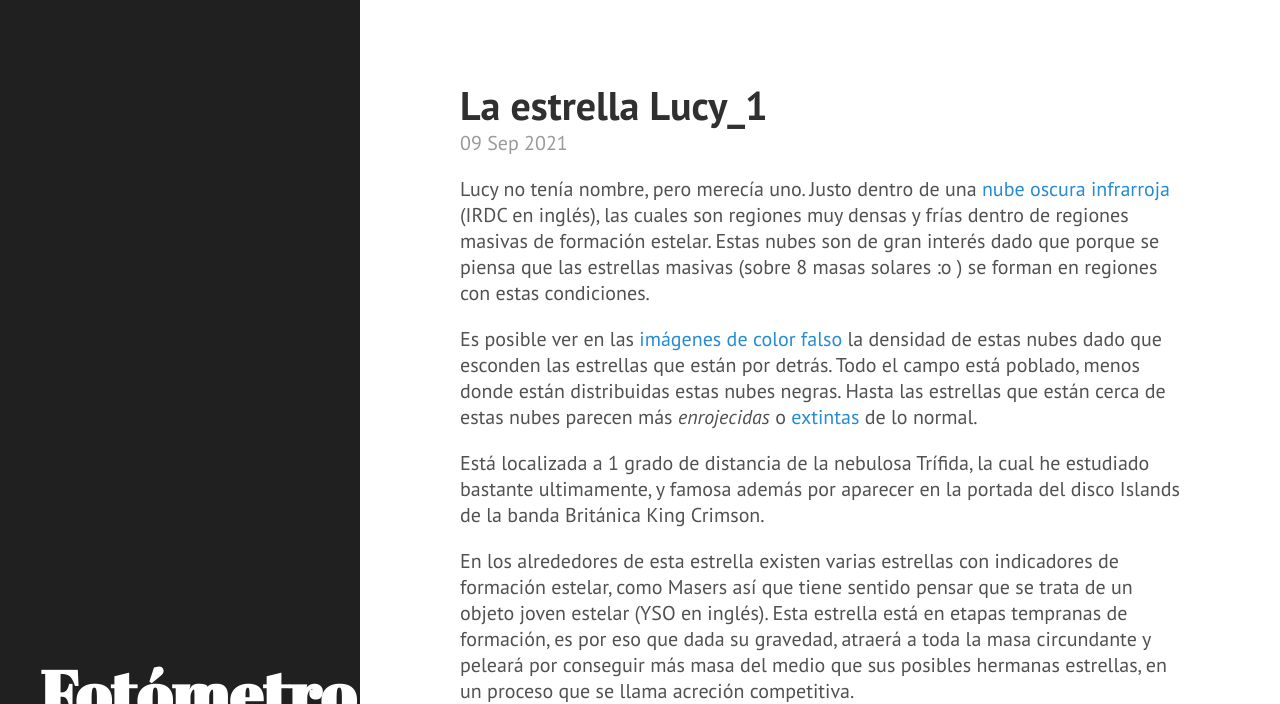
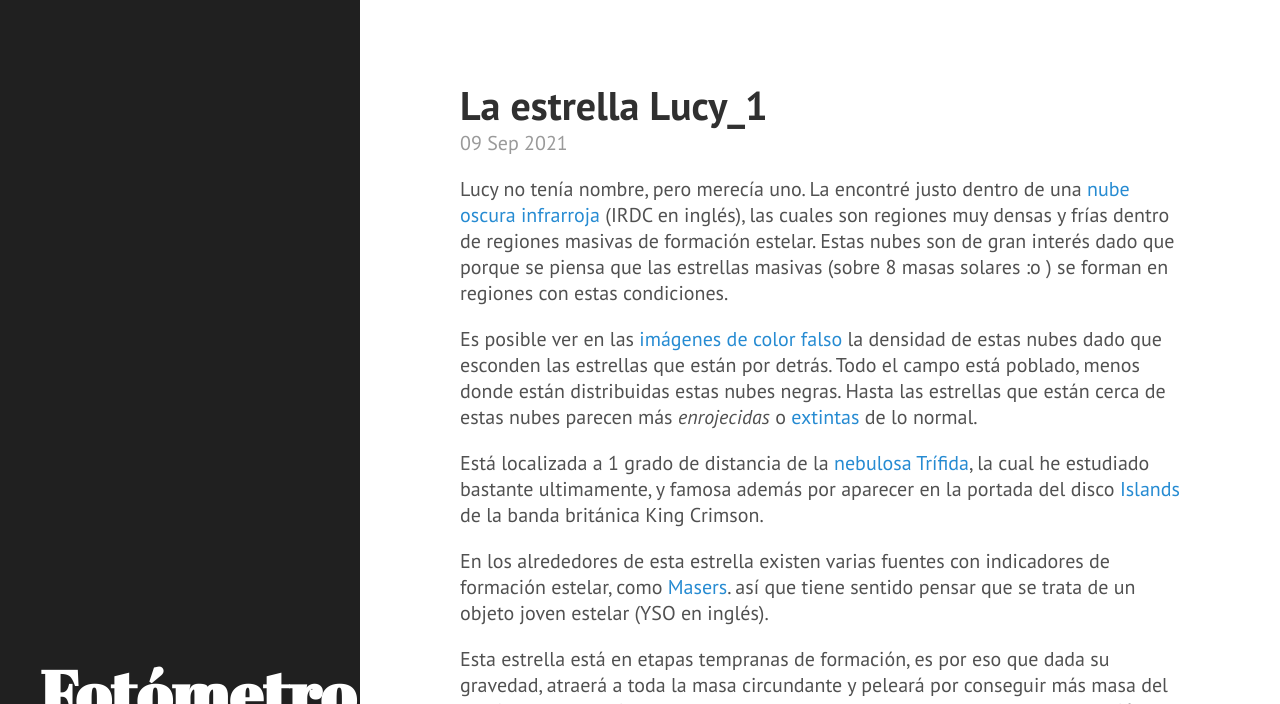
Before and after one commit to nicomedinap/nicomedinap.github.io, a Jekyll site: the page built from estrellas/_posts/2021-09-09-LucyLaEstrella.md, in a window 1280 px wide and 1400 px high, cut to the strip 0-704 px from the top of the window. Built offline with Jekyll 4.4.1, drawn with Linux system fonts in a browser that asks for light colours; formulas are drawn with MathJax 3; a script that is not in the unit is left out; some of the changed lines change nothing that is shown; some of the changed text lies outside the part shown.

Commit message:
Update 2021-09-09-LucyLaEstrella.md

```diff
--- a/estrellas/_posts/2021-09-09-LucyLaEstrella.md
+++ b/estrellas/_posts/2021-09-09-LucyLaEstrella.md
@@ -5,24 +5,24 @@
 ---
 {% include mathjax.html %}
 
-Lucy no tenía nombre, pero merecía uno. Justo dentro de una [nube oscura infrarroja](https://es.wikipedia.org/wiki/Nube_oscura_infrarroja){:target="_blank"} (IRDC en inglés), las cuales son regiones muy densas y frías dentro de regiones masivas de formación estelar. Estas nubes son de gran interés dado que porque se piensa que las estrellas masivas (sobre 8 masas solares :o ) se forman en regiones con estas condiciones.
+Lucy no tenía nombre, pero merecía uno. La encontré justo dentro de una [nube oscura infrarroja](https://es.wikipedia.org/wiki/Nube_oscura_infrarroja){:target="_blank"} (IRDC en inglés), las cuales son regiones muy densas y frías dentro de regiones masivas de formación estelar. Estas nubes son de gran interés dado que porque se piensa que las estrellas masivas (sobre 8 masas solares :o ) se forman en regiones con estas condiciones.
 
 Es posible ver en las [imágenes de color falso](https://nicomedinap.github.io/2020/09/07/ImagenesAstronomicas.html){:target="_blank"} la densidad de estas nubes dado que esconden las estrellas que están por detrás. Todo el campo está poblado, menos donde están distribuidas estas nubes negras. Hasta las estrellas que están cerca de estas nubes parecen más *enrojecidas* o [extintas](https://es.wikipedia.org/wiki/Extinción_(astronom%C3%ADa)){:target="_blank"} de lo normal.
 
 
-Está localizada a 1 grado de distancia de la nebulosa Trífida, la cual he estudiado bastante ultimamente, y famosa además por aparecer en la portada del disco Islands de la banda Británica King Crimson.
+Está localizada a 1 grado de distancia de la [nebulosa Trífida](https://es.wikipedia.org/wiki/Nebulosa_Tr%C3%ADfida){:target="_blank"}, la cual he estudiado bastante ultimamente, y famosa además por aparecer en la portada del disco [Islands](https://en.wikipedia.org/wiki/Islands_(King_Crimson_album)){:target="_blank"} de la banda británica King Crimson.
 
-En los alrededores de esta estrella existen varias estrellas con indicadores de formación estelar, como Masers así que tiene sentido pensar que se trata de un objeto joven estelar (YSO en inglés). Esta estrella está en etapas tempranas de formación, es por eso que dada su gravedad, atraerá a toda la masa circundante y peleará por conseguir más masa del medio que sus posibles hermanas estrellas, en un proceso que se llama acreción competitiva.
+En los alrededores de esta estrella existen varias fuentes con indicadores de formación estelar, como [Masers](https://es.wikipedia.org/wiki/Máser){:target="_blank"}. así que tiene sentido pensar que se trata de un objeto joven estelar (YSO en inglés).
+
+Esta estrella está en etapas tempranas de formación, es por eso que dada su gravedad, atraerá a toda la masa circundante y peleará por conseguir más masa del medio que sus posibles hermanas estrellas, en un proceso que se llama acreción competitiva. Pero aún no están claros los mecanismos de formación ni el método con el cual alcanzan su masa final.
 
  09 de Abril del 2010 | 23 de Septiembre del 2015
 :---: | :---:
 <img src="https://raw.githubusercontent.com/nicomedinap/nicomedinap.github.io/master/imagenes/Lucy/2010-04-09_1.jpg" width="300"/> | <img src="https://raw.githubusercontent.com/nicomedinap/nicomedinap.github.io/master/imagenes/Lucy/2015-09-23_2.jpg" width="300"/>
 
-En su serie de tiempo se puede apreciar que en el año 2010 aparece muy débil dentro de la IRDC y va subiendo su magnitud aparecen muy lentamente hasta alcanzar el 14.5 [mag], provocando una gran amplitud total $\Delta K_s = 2.416\pm0.092$.
+En su serie de tiempo se puede apreciar que en el año 2010 aparece muy débil dentro de la IRDC y va subiendo su magnitud aparecen muy lentamente hasta alcanzar el 14.5 [mag], provocando una gran amplitud total $\Delta K_s = 2.416\pm0.092$, digno de una estrella tan alborotada como lo son las fuentes estelares en sus etapas tempranas.
 
 Dado el gradual incremento en el brillo de esta estrella, ha sido clasificada en la categoría *fader*, del cual imagino que debo hacer una descripción dada la carencia de información sobre esa terminología hasta el momento.
-
-Gracias por leer!!
 
 Serie de tiempo de la estrella Lucy
 <img src="https://raw.githubusercontent.com/nicomedinap/nicomedinap.github.io/master/imagenes/Lucy/Lucy_composicion.jpg" width="700" height="370" />
@@ -32,3 +32,5 @@
 - Magnitud promedio en banda $\overline{K}_s=16.361\pm0,033$ [mag]
 - Amplitud fotométrica: $\Delta K_{s}=2.416\pm0.092$ [mag]
 - Tipo asociado: Estrella jóven tipo *Fader*.
+
+Gracias por leer!!
```
